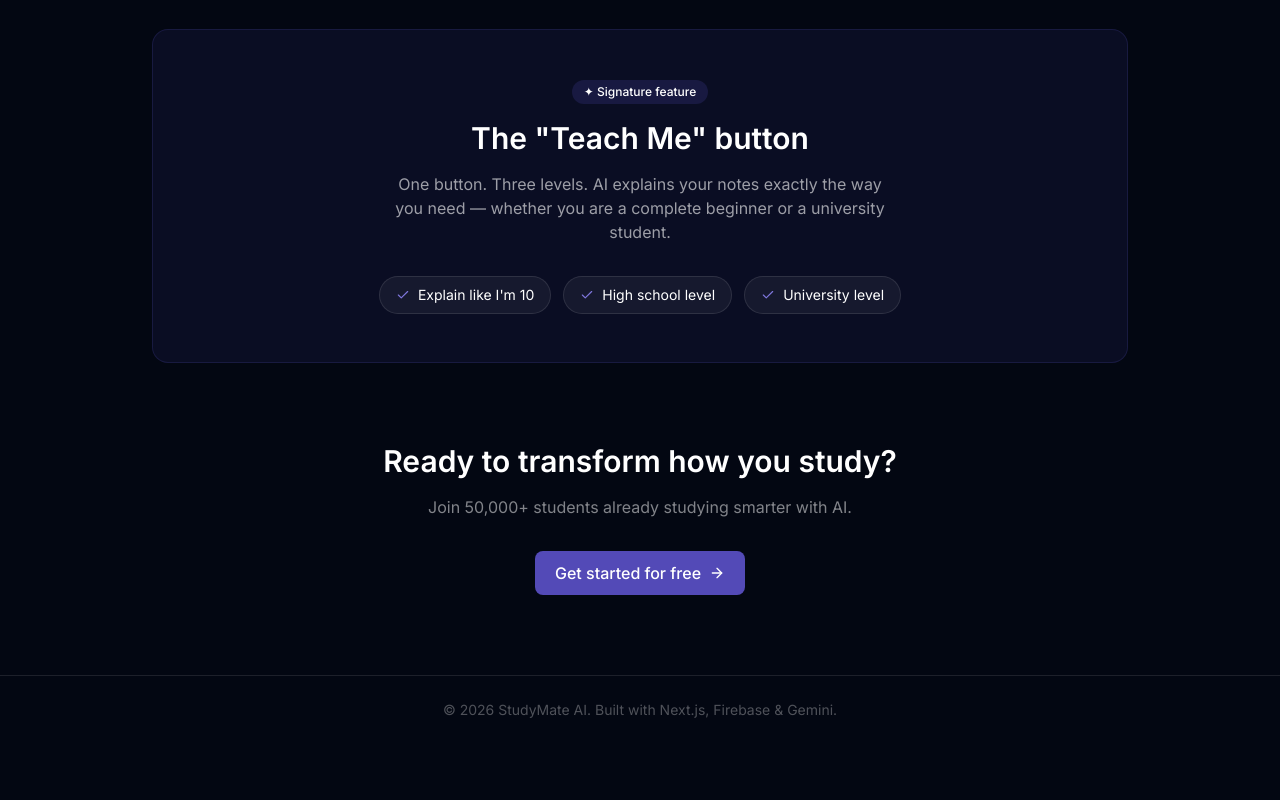
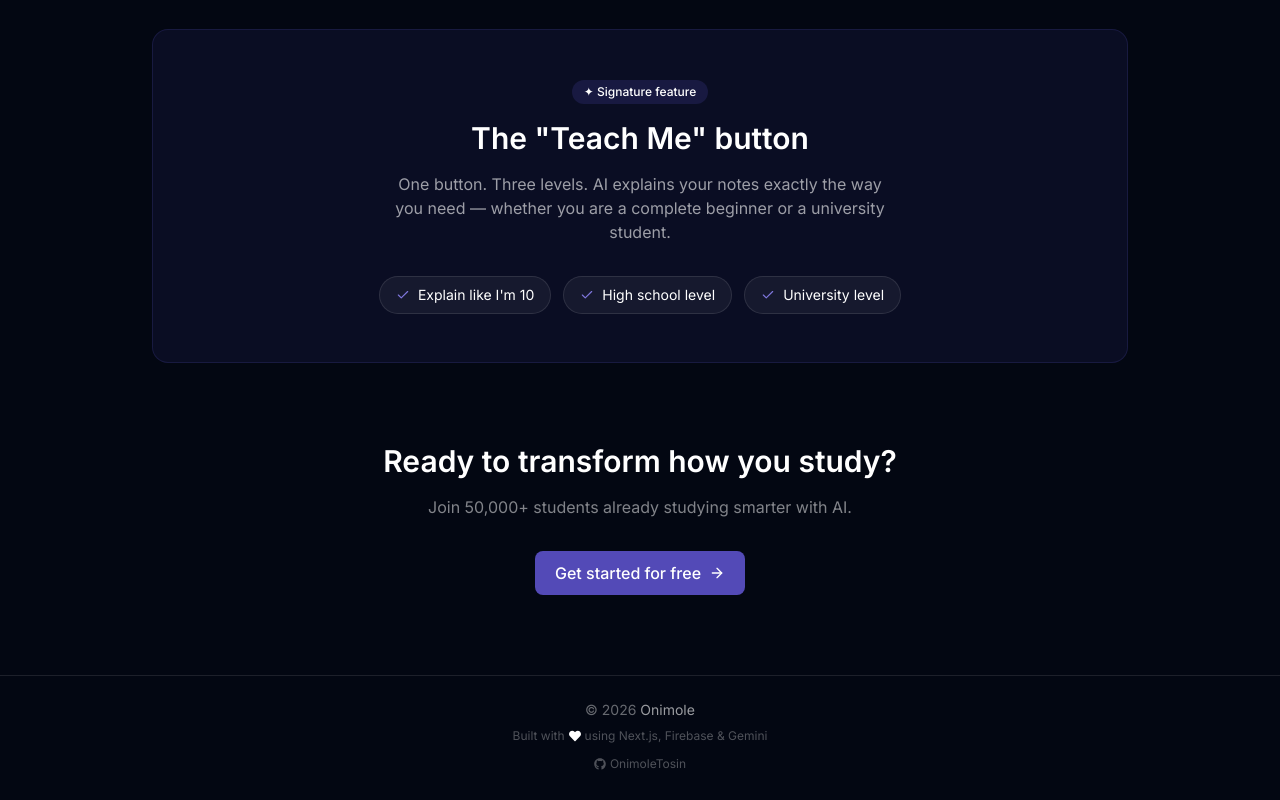
Before and after one commit to OnimoleTosin/studymate-ai, a Next.js app: page / in a window 1280 px wide. Shown: the part 1099-1899 px from the top of the page. Before the commit the page ends 1843 px from the top, so only its background shows below. Built offline with nearby package versions, Linux system fonts and the light colour scheme; no server answers.

Commit message:
color changes
Co-authored-by: Friend Name <ajibskenny@email.com>

```diff
--- a/app/page.tsx
+++ b/app/page.tsx
@@ -1,5 +1,6 @@
 "use client";
 import Link from "next/link";
+import { FaHeart, FaGithub } from 'react-icons/fa';
 import { BookOpen, Sparkles, Brain, BarChart3, ArrowRight, Check } from "lucide-react";
 
 export default function Home() {
@@ -53,8 +54,8 @@ export default function Home() {
         <div className="grid grid-cols-3 gap-4">
           {[
             { num: "50K+", label: "Students using StudyMate" },
-            { num: "94%",  label: "Improved test scores" },
-            { num: "3×",   label: "Faster understanding" },
+            { num: "94%", label: "Improved test scores" },
+            { num: "3×", label: "Faster understanding" },
           ].map((s) => (
             <div key={s.label} className="card text-center">
               <p className="text-3xl font-semibold text-brand-400">{s.num}</p>
@@ -115,9 +116,25 @@ export default function Home() {
         </Link>
       </section>
 
-      <footer className="border-t border-white/10 py-6 text-center text-sm text-white/30">
-        © 2026 StudyMate AI. Built with Next.js, Firebase & Gemini.
+
+      <footer className="border-t border-white/10 py-6 mt-auto">
+        <div className="container mx-auto px-4 text-center">
+          <p className="text-sm text-white/40">
+            © 2026 <span className="text-white/60">Onimole</span>
+          </p>
+
+          <p className="text-xs text-white/30 mt-2 flex items-center justify-center gap-1">
+            Built with <FaHeart className="text-white text-xs" /> using Next.js, Firebase & Gemini
+          </p>
+
+          <a href="https://github.com/OnimoleTosin" target="_blank" rel="noopener noreferrer"
+            className="inline-flex items-center gap-1 text-xs text-white/30 hover:text-white/60 transition-colors mt-3">
+            <FaGithub size={12} /> OnimoleTosin
+          </a>
+
+        </div>
       </footer>
+
     </div>
   );
 }
```
Also changed, not shown: package.json (+11 -10 lines), 1 other file (tests, documents, lock files or other folders).
